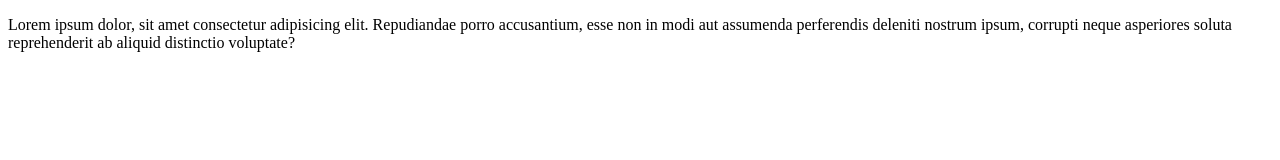
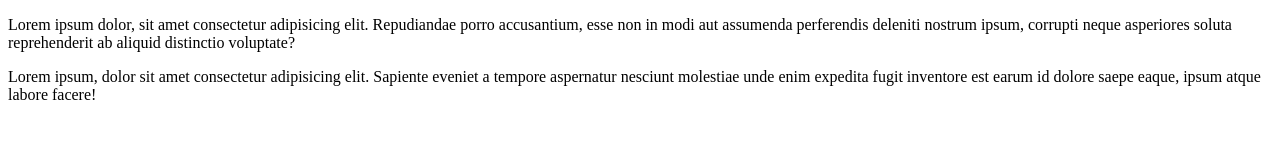
Before and after one commit to Swapzor/gitjestgit, a plain HTML site: page index.html in a window 1280 px wide. Drawn offline with Linux system fonts and the light colour scheme.

Commit message:
drugi paragraf

```diff
--- a/index.html
+++ b/index.html
@@ -6,9 +6,12 @@
     <title>Document</title>
 </head>
 <body>
-    <p>Lorem ipsum dolor, sit amet consectetur adipisicing elit.
+        <p>Lorem ipsum dolor, sit amet consectetur adipisicing elit.
         Repudiandae porro accusantium,
         esse non in modi aut assumenda perferendis deleniti nostrum ipsum,
         corrupti neque asperiores soluta reprehenderit ab aliquid distinctio voluptate?</p>
+        <p>Lorem ipsum, dolor sit amet consectetur adipisicing elit.
+        Sapiente eveniet a tempore aspernatur nesciunt molestiae unde enim expedita fugit inventore est earum id dolore saepe eaque,
+        ipsum atque labore facere!</p>
 </body>
 </html>
```
